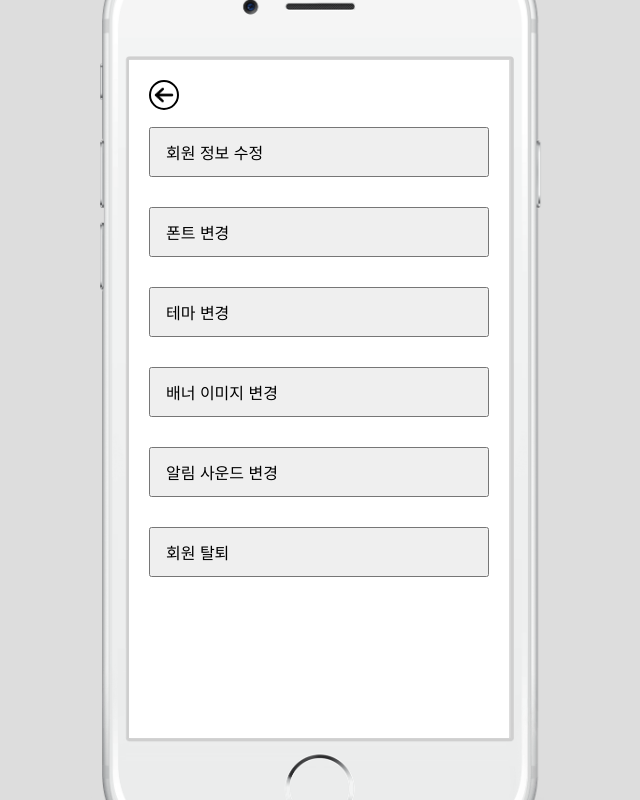
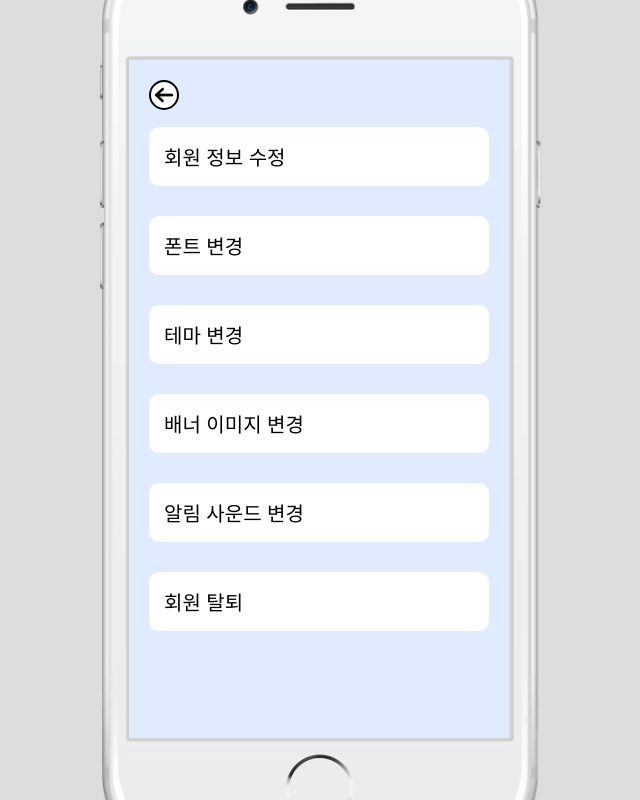
Before and after one commit to BlackMoreCode/MiniProject, a React (Create React App) app: page /mypage in a window 1280 px wide. Shown: the whole page, without its empty margins (318-958 px from the left). Built offline with nearby package versions, Linux system fonts and the light colour scheme; a web font is replaced by a local one.

Commit message:
마이페이지 css 수정

```diff
--- a/src/pages/MyPage/MyPage.jsx
+++ b/src/pages/MyPage/MyPage.jsx
@@ -1,4 +1,4 @@
-import { Container } from "../../components/homeComponent";
+// import { Container } from "../../components/homeComponent";
 import { useNavigate } from "react-router-dom";
 
 import { useContext } from "react";
@@ -6,7 +6,7 @@ import { useContext } from "react";
 
 import { PrevPageButton } from "../../components/PrevPageButton";
 import leftArrowIcon from "../../assets/icons/left-arrow.png";
-import { Div } from "./MyPageStyles";
+import { Container, Div } from "./MyPageStyles";
 
 
 const MyPage = (/* 유저 아이디 받기?? */) => {
@@ -30,7 +30,7 @@ const MyPage = (/* 유저 아이디 받기?? */) => {
 
   return (
     <Container>
-      <Div className="phone-container">
+      <Div className="mypage-container">
         <Div className="menuBox">
           <button onClick={()=>navigate("/")} className="backBtn">
             <img src={leftArrowIcon} alt="뒤로가기" />
--- a/src/pages/MyPage/MyPageStyles.jsx
+++ b/src/pages/MyPage/MyPageStyles.jsx
@@ -10,6 +10,41 @@ export const Container = styled.div`
 `;
 
 export const Div = styled.div`
+  &.mypage-container {
+    width: 100%;
+    height: 100%;
+    display: flex;
+    flex-direction: column;
+    padding: 20px;
+    background-color: rgb(225, 235, 255);
+  }
+
+  // MyPage.jsx 관련
+  &.menuBox {
+    .linkBox button {
+      background-color: white;
+      border: none;
+      border-radius: 10px;
+      width: 100%;
+      /* height: 50px; */
+      margin: 15px 0;
+      text-align: left;
+      padding: 15px;
+      font-size: 20px;
+      font-weight: 500;
+      &:hover {
+        padding: 10px;
+        border: 5px solid skyblue;
+      }
+    }
+  }
+
+  .backBtn {
+    background-color: white;
+    border: none;
+  }
+
+  // Profile 관련
   &.phone-container {
     width: 100%;
     height: 100%;
@@ -18,25 +53,6 @@ export const Div = styled.div`
     padding: 20px;
   }
 
-  // MyPage.jsx 관련
-  &.menuBox {
-    .linkBox button {
-      width: 100%;
-      height: 50px;
-      margin: 15px 0;
-      text-align: left;
-      padding-left: 15px;
-      font-size: 16px;
-      font-weight: 500;
-    }
-  }
-
-  .backBtn {
-    background-color: transparent;
-    border: none;
-  }
-
-  // Profile 관련
   .profile-header {
     display: flex;
     justify-content: space-between;
```
